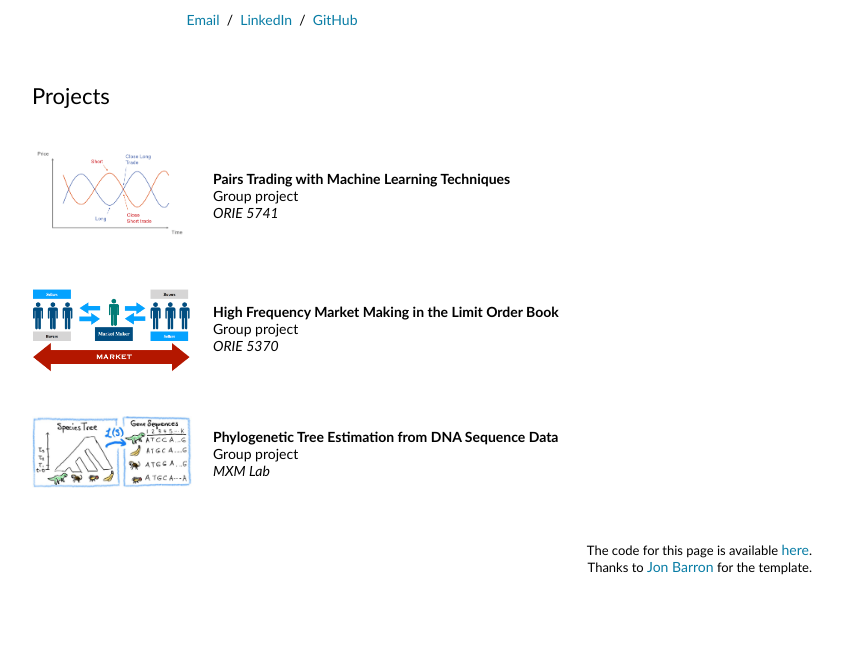
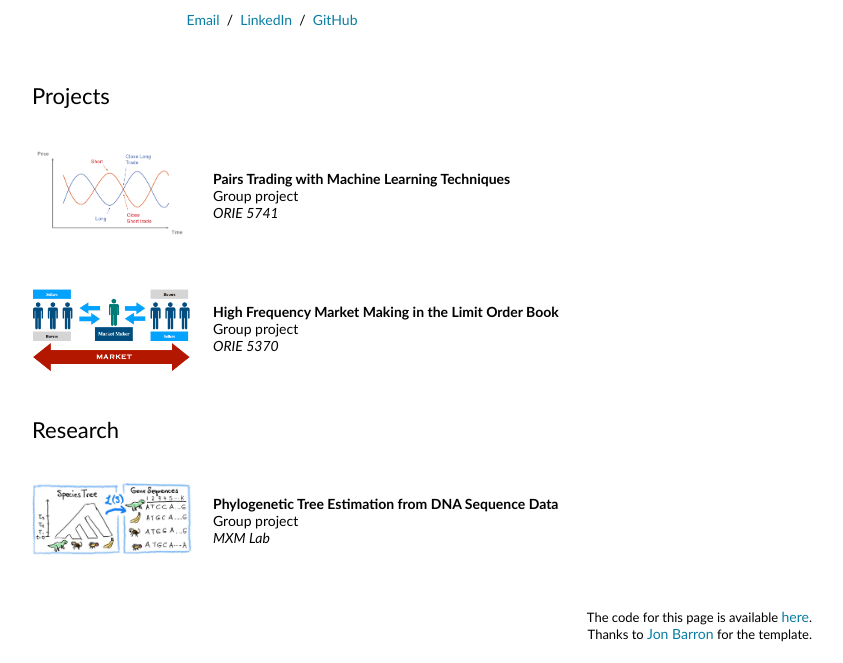
Before and after one commit to jingde-wan/jingde-wan.github.io, a plain HTML site: page index.html in a window 1280 px wide. Shown: the part 364-1027 px from the top of the page, without its empty margins (228-1071 px from the left). Before the commit the page ends 960 px from the top, so only its background shows below. Drawn offline with Linux system fonts and the light colour scheme.

Commit message:
Update index.html

```diff
--- a/index.html
+++ b/index.html
@@ -104,6 +104,19 @@
                 </td>
               </tr>
 
+          <table
+            style="width:100%;border:0px;border-spacing:0px;border-collapse:separate;margin-right:auto;margin-left:auto;">
+            <tbody>
+              <tr>
+                <td style="padding:20px;width:25%;vertical-align:middle">
+                  <heading>Research</heading>
+                </td>
+              </tr>
+            </tbody>
+          </table>
+          <table
+            style="width:100%;border:0px;border-spacing:0px;border-collapse:separate;margin-right:auto;margin-left:auto;">
+
               <tr>
                 <td style="padding:20px;width:25%;vertical-align:middle">
                   <img src="images/phylotree.png" alt="ltvn" width="160" height=auto>
```
